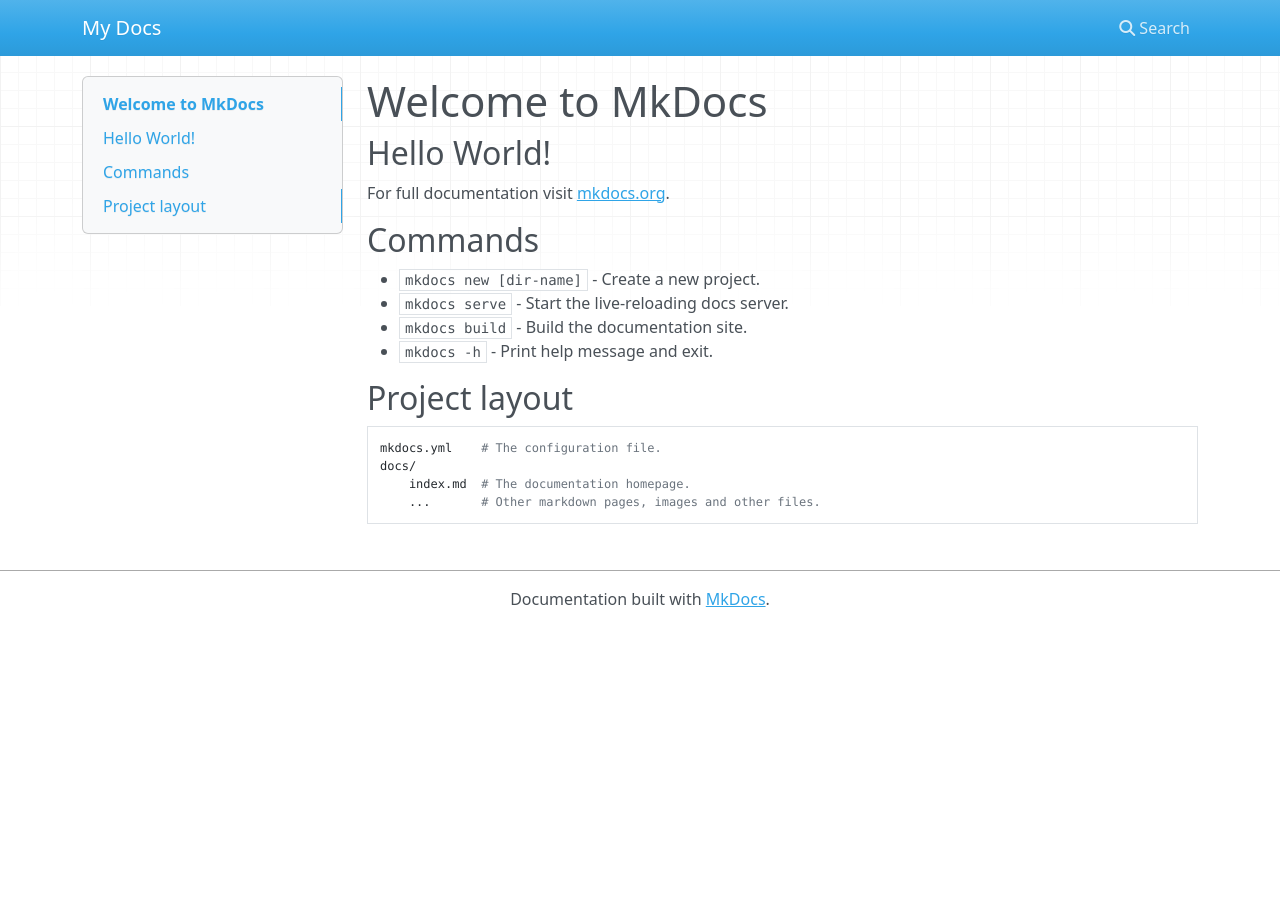
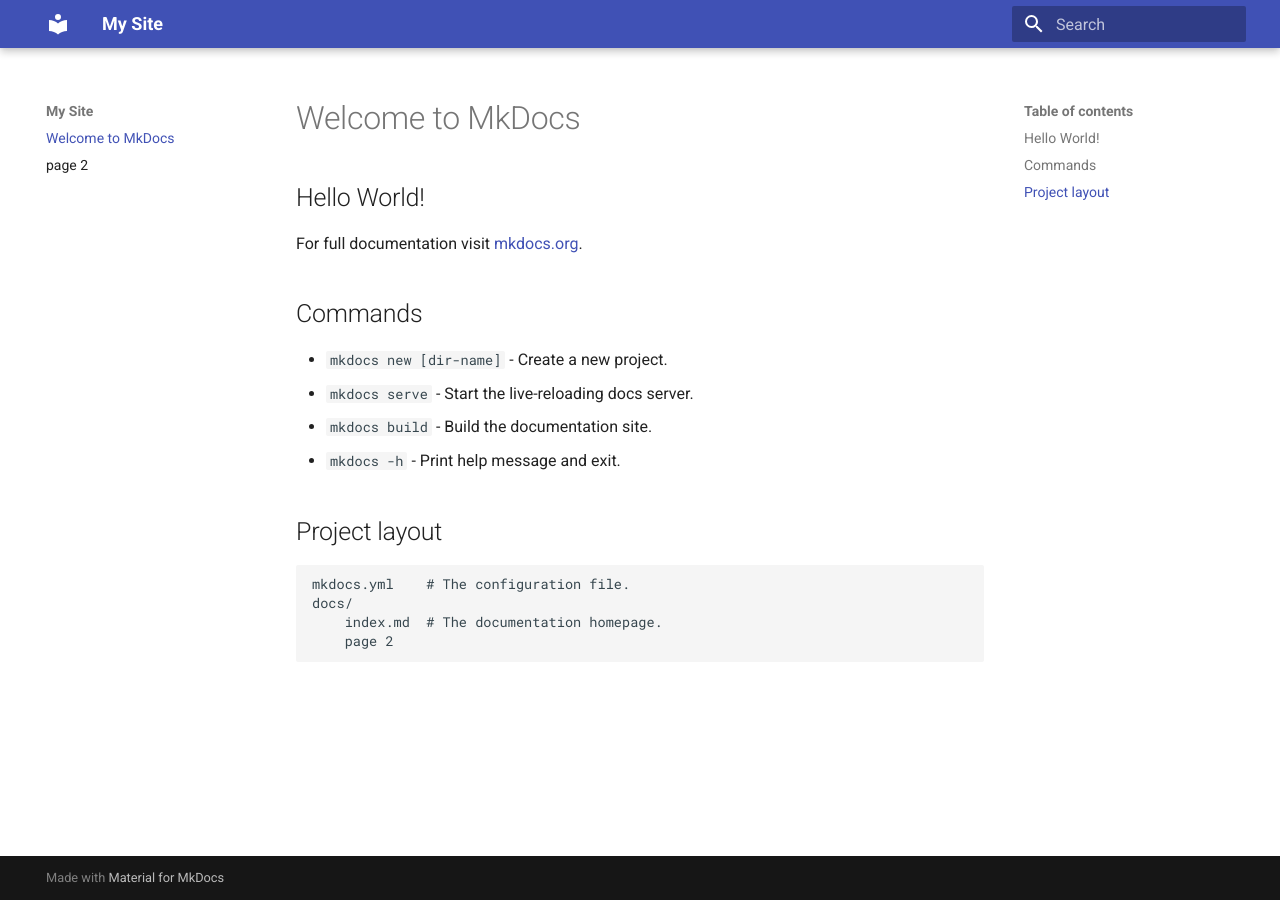
Before and after one commit to Shakhnavaz/mkdocs-python-site, an MkDocs documentation site: the page built from docs/index.md, in a window 1280 px wide. Built offline with MkDocs 1.6.1 and Material for MkDocs 9.7.7, drawn with Linux system fonts in a browser that asks for light colours; nearby versions of some CDN libraries.

Commit message:
Set up Material Theme; added Page2; modified yml files

```diff
--- a/docs/index.md
+++ b/docs/index.md
@@ -15,4 +15,4 @@
     mkdocs.yml    # The configuration file.
     docs/
         index.md  # The documentation homepage.
-        ...       # Other markdown pages, images and other files.
+        page 2
--- /dev/null
+++ b/docs/shell.md
@@ -0,0 +1,3 @@
+# page 2
+
+- list
--- a/mkdocs.yml
+++ b/mkdocs.yml
@@ -1,3 +1,4 @@
-site_name: My Docs
-nav:
-  - Home: index.md
+site_name: My Site
+site_url: https://shakhnavaz.github.io/mkdocs-python-site/
+theme:
+  name: material
--- /dev/null
+++ b/requirements.txt
@@ -0,0 +1 @@
+mkdocs-material
```
Also changed, not shown: 2 other files.
